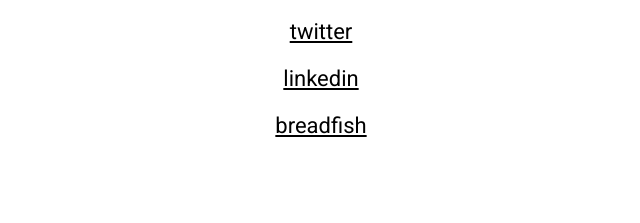
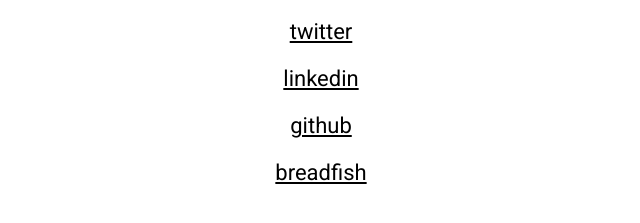
Before and after one commit to sparrowr/srubin-org, a plain HTML site: page www/index.html in a window 1280 px wide. Shown: the part 117-340 px from the top of the page, without its empty margins (319-959 px from the left). Drawn offline with Linux system fonts and the light colour scheme; a web font is replaced by a local one.

Commit message:
added github link

```diff
--- a/www/index.html
+++ b/www/index.html
@@ -9,5 +9,6 @@
   <p><a href="https://pronoun.is/he">he pronouns</a></p>
   <p><a href="https://twitter.com/_sprrw">twitter</a></p>
   <p><a href="https://www.linkedin.com/in/sparrow0/">linkedin</a></p>
+  <p><a href="https://www.github.com/sparrowr">github</a></p>
   <p><a href="http://www.breadfish.co.uk/">breadfish</a></p>
 </body>
```
